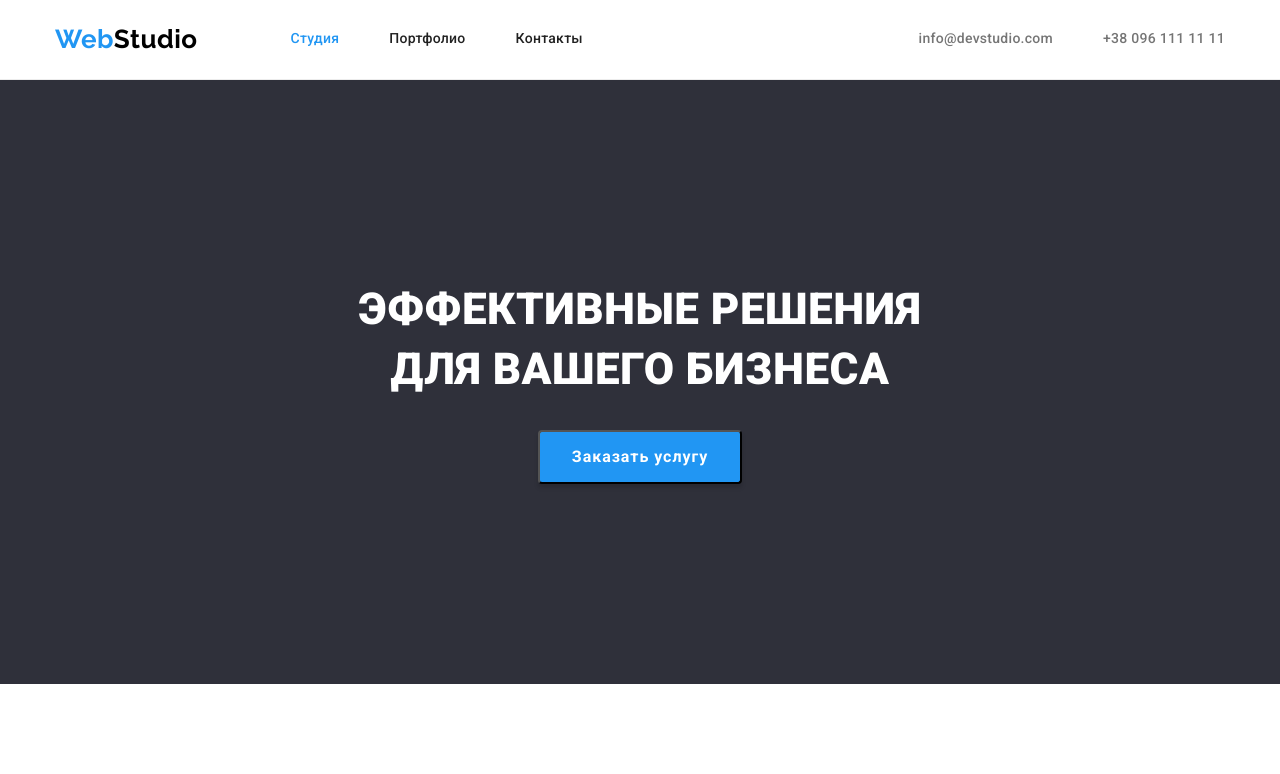
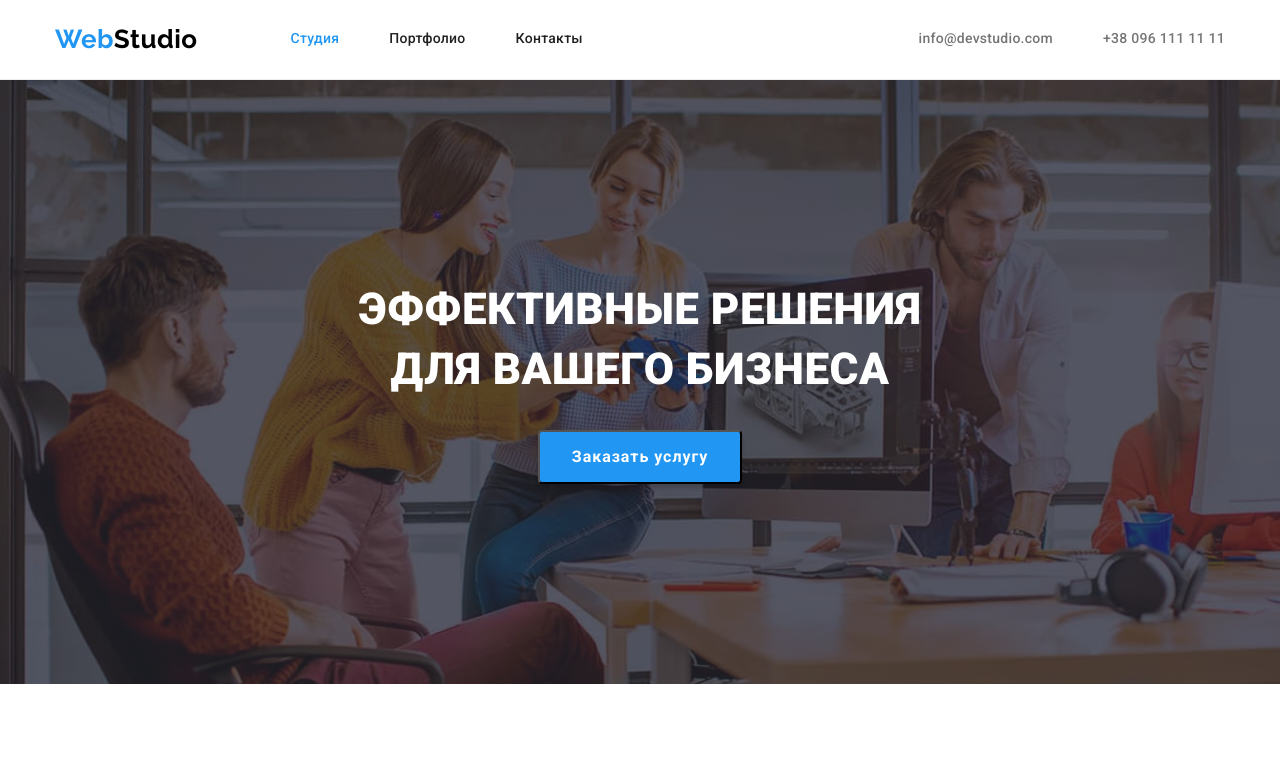
Before and after one commit to serhiikondratiuk/goit-markup-hw-04, a plain HTML site: page index.html in a window 1280 px wide. Shown: the top 774 px of the page. Drawn offline with nearby package versions, Linux system fonts and the light colour scheme; the site is published under a folder, as on GitHub Pages, so addresses that start at the root find nothing.

Commit message:
fix hero

```diff
--- a/css/styles.css
+++ b/css/styles.css
@@ -155,8 +155,8 @@ body {
 .hero {
   text-align: center;
   background-color: var(--footer-backgroung-color);
-  background-image: linear-gradient(to right, rgba(47, 48, 58, 0.58), rgba(47, 48, 58, 0.58)),
-    url(/images/herobgi.jpg);
+  background-image: linear-gradient(to right, var(--hero-gradient-start), var(--hero-gradiet-end)),
+    url(../images/herobgi.jpg);
   color: var(--primary-background-color);
   max-width: 1600px;
   margin-left: auto;
```
